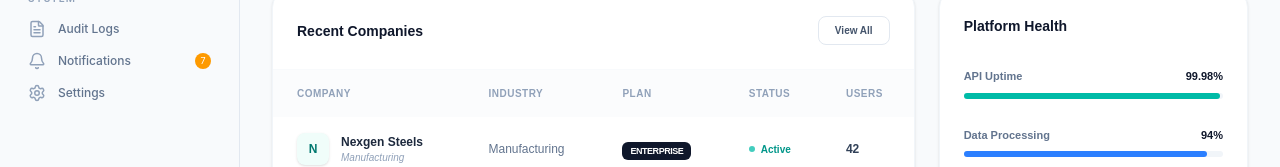
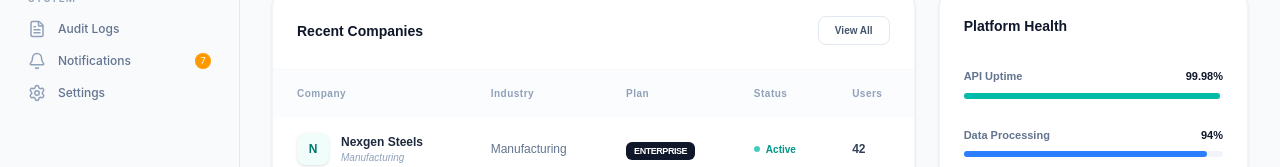
Before and after one commit to hlahijazi2002/A, a React (Vite) app: page /dashboard in a window 1280 px wide. Shown: the part 356-523 px from the top of the page. Built offline with nearby package versions, Linux system fonts and the light colour scheme.

Commit message:
Feat: Updated Dashboard layout, typography, and integrated platform health section

```diff
--- a/src/pages/Dashboard.tsx
+++ b/src/pages/Dashboard.tsx
@@ -32,7 +32,6 @@ const Dashboard = () => {
         </div>
       </div>
 
-      {/* 2. Stats Cards Grid - 4 Columns */}
       <div className="grid grid-cols-1 md:grid-cols-2 lg:grid-cols-4 gap-4 mb-8">
         {[
           {
@@ -103,7 +102,7 @@ const Dashboard = () => {
         ))}
       </div>
 
-      <div className="grid grid-cols-1 lg:grid-cols-3 gap-6 mb-8">
+      <div className="grid grid-cols-1 md:grid-cols-2 lg:grid-cols-3 gap-6 mb-8">
         <div className="lg:col-span-2 bg-white rounded-2xl border border-slate-100 shadow-sm overflow-hidden">
           <div className="p-6 flex justify-between items-center border-b border-slate-50">
             <h3 className="font-bold text-slate-900 text-sm">
@@ -115,7 +114,7 @@ const Dashboard = () => {
           </div>
           <div className="overflow-x-auto">
             <table className="w-full text-left">
-              <thead className="bg-slate-50/50 text-[10px] text-slate-400 uppercase font-bold tracking-wider">
+              <thead className="bg-slate-50/50 text-[10px] text-slate-400 font-bold tracking-wider">
                 <tr>
                   <th className="px-6 py-4">Company</th>
                   <th className="px-6 py-4">Industry</th>
@@ -248,9 +247,7 @@ const Dashboard = () => {
         </div>
       </div>
 
-      {/* 4. Bottom Section: Charts & Activity - مطابق لصور image_1e8e98 و image_1e8bee */}
       <div className="grid grid-cols-1 md:grid-cols-2 lg:grid-cols-3 gap-6">
-        {/* Companies by Plan (Donut Chart) */}
         <div className="bg-white rounded-2xl border border-slate-100 p-6 shadow-sm">
           <h3 className="font-bold text-slate-900 text-sm mb-6">
             Companies by Plan
```
